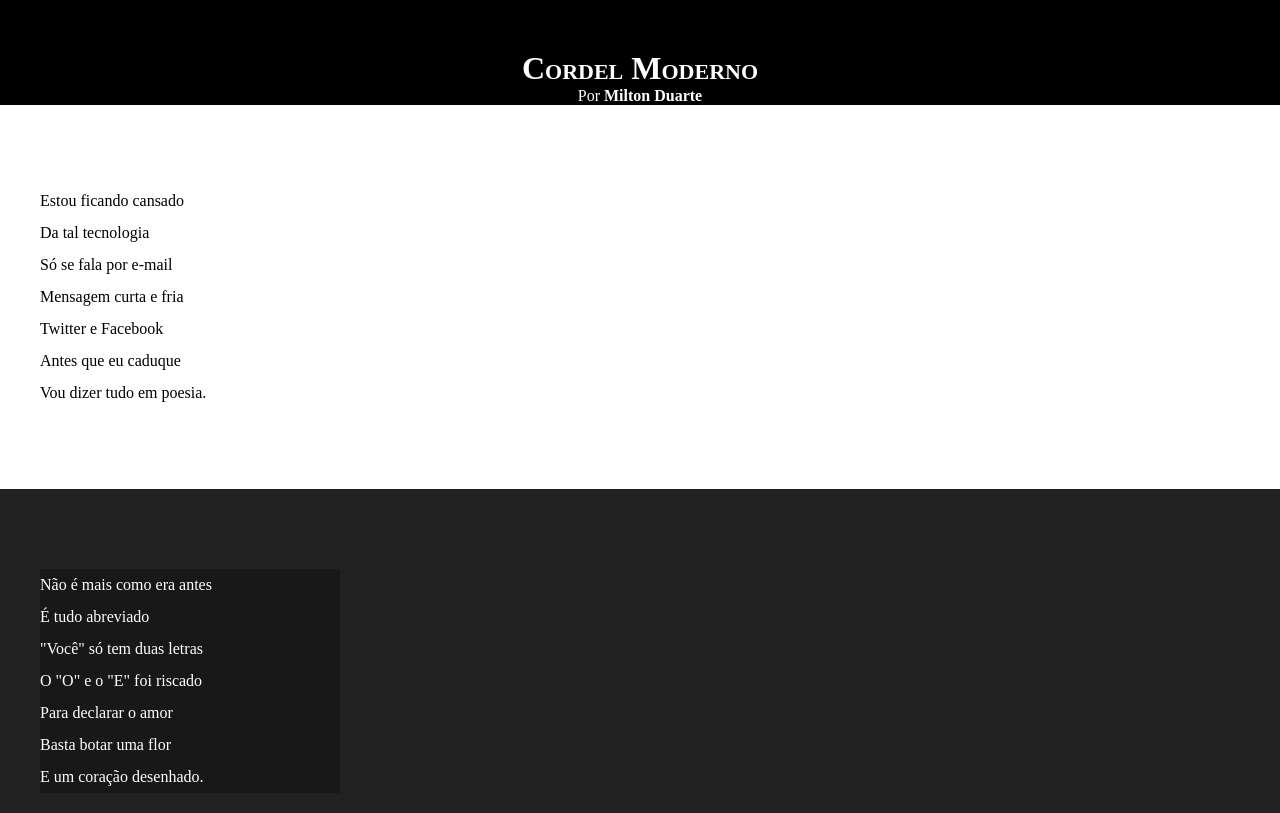
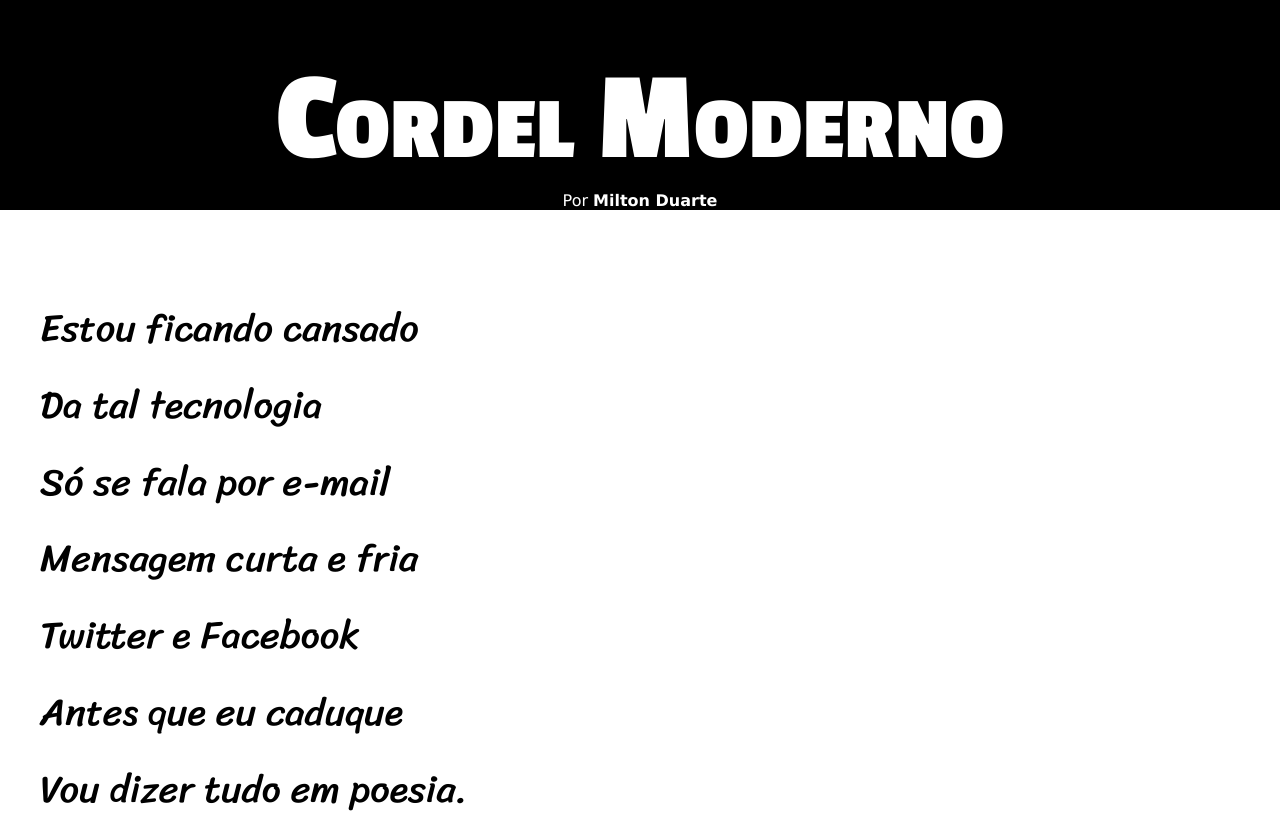
Before and after one commit to ohhigordev/HTML-CSS, a plain HTML site: page Desafios/mini-projeto-cordel/projeto-cordel.html in a window 1280 px wide. Shown: the top 813 px of the page. Drawn offline with Linux system fonts and the light colour scheme.

Commit message:
atualização mini-projeto-cordel

```diff
--- a/Desafios/mini-projeto-cordel/style.css
+++ b/Desafios/mini-projeto-cordel/style.css
@@ -1,4 +1,12 @@
 @charset "UTF-8";
+
+@import url('https://fonts.googleapis.com/css2?family=Passion+One:wght@400;700;900&display=swap');
+@import url('https://fonts.googleapis.com/css2?family=Passion+One:wght@400;700;900&family=Sriracha&display=swap');
+:root{
+    --font1: Verdana, Geneva, Tahoma, Sans-serif;
+    --font2:"Passion One", sans-serif;
+    --font3:"Sriracha", cursive;
+}
 
 *{
     margin: 0px;
@@ -8,6 +16,7 @@
 html,body{
     min-height: 100vh;
     background-color: darkgray;
+    font-family: var(--font1);
 
 }
 
@@ -19,7 +28,8 @@ header{
 header>h1{
     padding-top: 50px;
     font-variant: small-caps;/* A fonte toda fica maiuscula mas as primeiras letras ficam maiores.*/
-
+    font-family: var(--font2);
+    font-size: 10vw;
 }
 header>p{
     padding-bottom: 50px;
@@ -37,8 +47,10 @@ header a, footer a{
 section{
     padding-top: 10vh;
     padding-bottom: 10vh;
-    line-height: 2em; /*espaçmento entre as linhas.*/
+    line-height: 2em; /*espaçamento entre as linhas.*/
     padding-left: 40px;
+    font-family: var(--font3);
+    font-size: 3vw;
 }
 .normal{
     background-color: white;
@@ -50,7 +62,8 @@ section{
 }
 .imagem>p{
     background-color: rgba(0, 0, 0, 0.281);
-    width: 300px;
+    display: inline-block;
+    padding: 5px;
 }
 
 footer{
```
